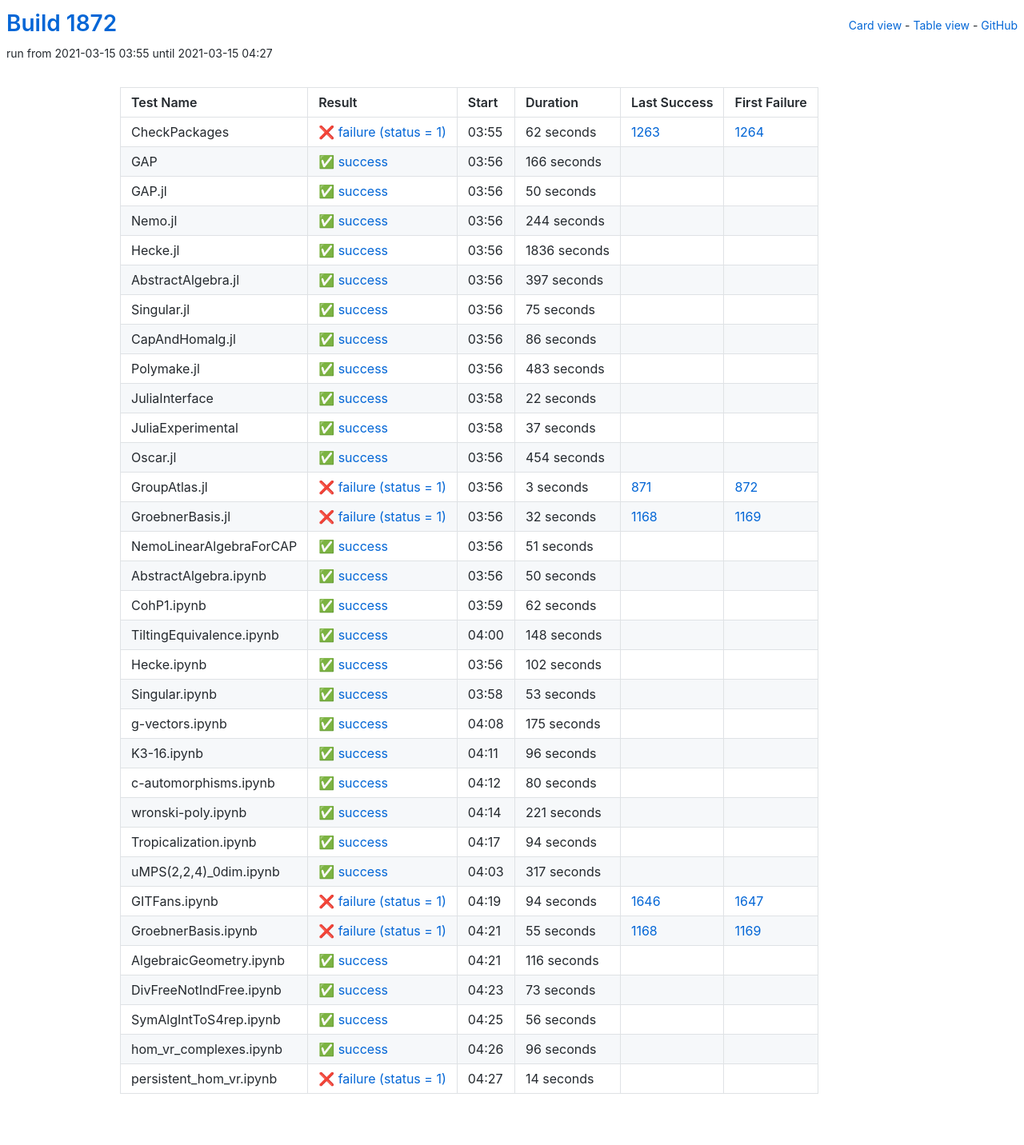
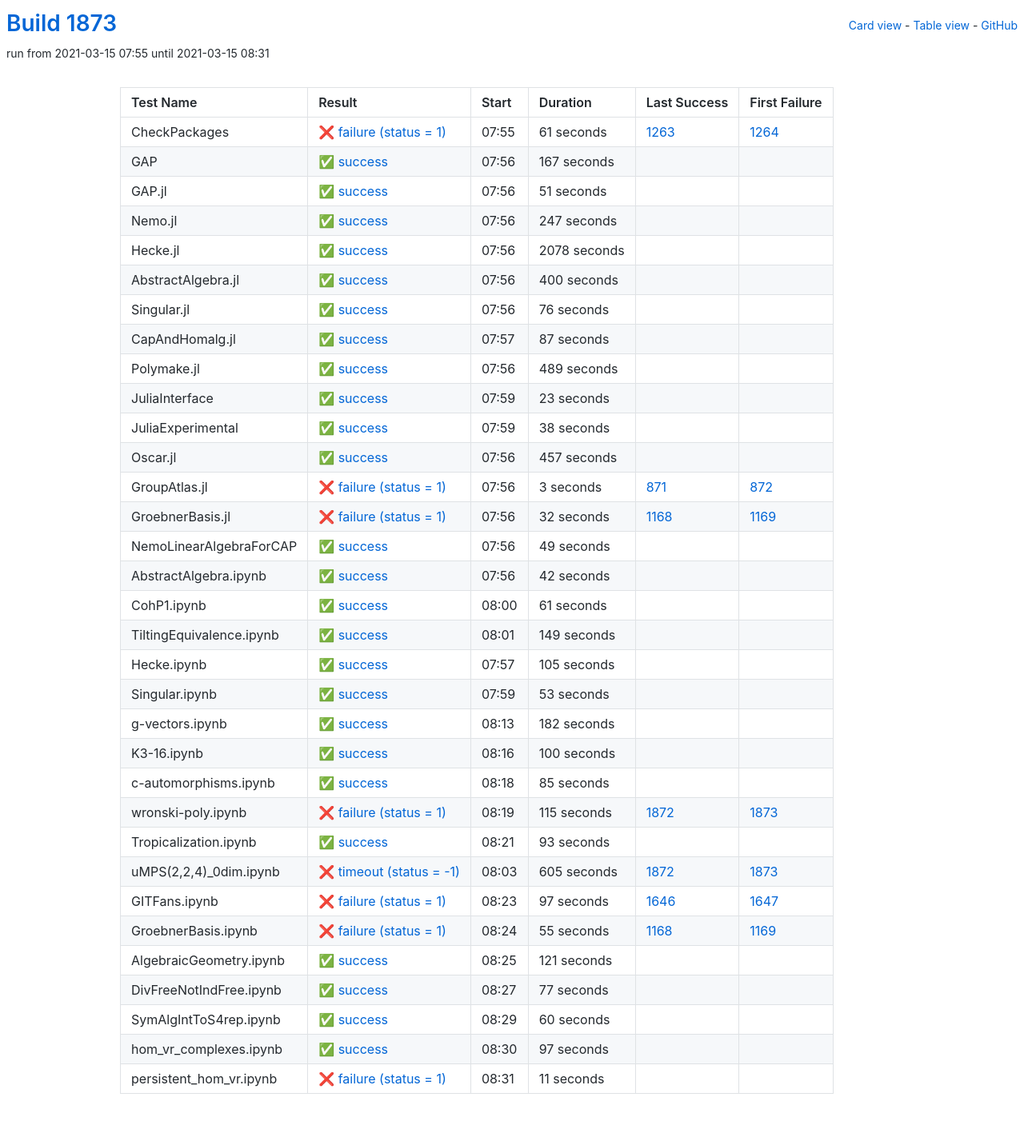
Before and after one commit to oscar-system/oscar-ci-status-stable, a Jekyll site: the page built from table.html, in a window 1280 px wide. Shown: the whole page at 80% size. Built offline with Jekyll 4.4.1, drawn with Linux system fonts in a browser that asks for light colours.

Commit message:
Build #1873

```diff
--- a/_data/ci.yml
+++ b/_data/ci.yml
@@ -1,6 +1,6 @@
 ---
-build: 1872
-build_url: https://oscarci.mathematik.uni-kl.de/job/oscar-stable/1872/
+build: 1873
+build_url: https://oscarci.mathematik.uni-kl.de/job/oscar-stable/1873/
 job: oscar-stable
 organization: oscar-system
 repo: oscar-ci-status-stable
@@ -8,152 +8,152 @@ repourl: https://github.com/oscar-system/oscar-ci-status-stable
 tests:
 - name: CheckPackages
   id: checkpackages
-  log: https://oscarci.mathematik.uni-kl.de/job/oscar-stable/1872/artifact/logs/build-1872/CheckPackages.log
-  start: 2021-03-15 03:55
+  log: https://oscarci.mathematik.uni-kl.de/job/oscar-stable/1873/artifact/logs/build-1873/CheckPackages.log
+  start: 2021-03-15 07:55
   success: false
   exitcode: 1
   status: failure
-  duration: 62
+  duration: 61
   last_success: 1263
   last_success_url: https://oscarci.mathematik.uni-kl.de/job/oscar-stable/1263/
   first_failure: 1264
   first_failure_url: https://oscarci.mathematik.uni-kl.de/job/oscar-stable/1264/
 - name: GAP
   id: gap
-  log: https://oscarci.mathematik.uni-kl.de/job/oscar-stable/1872/artifact/logs/build-1872/GAP.log
-  start: 2021-03-15 03:56
+  log: https://oscarci.mathematik.uni-kl.de/job/oscar-stable/1873/artifact/logs/build-1873/GAP.log
+  start: 2021-03-15 07:56
   success: true
   exitcode: 0
   status: success
-  duration: 166
+  duration: 167
   last_success: false
   last_success_url:
   first_failure: false
   first_failure_url:
 - name: GAP.jl
   id: gap-jl
-  log: https://oscarci.mathematik.uni-kl.de/job/oscar-stable/1872/artifact/logs/build-1872/GAP.jl.log
-  start: 2021-03-15 03:56
+  log: https://oscarci.mathematik.uni-kl.de/job/oscar-stable/1873/artifact/logs/build-1873/GAP.jl.log
+  start: 2021-03-15 07:56
   success: true
   exitcode: 0
   status: success
-  duration: 50
+  duration: 51
   last_success: false
   last_success_url:
   first_failure: false
   first_failure_url:
 - name: Nemo.jl
   id: nemo-jl
-  log: https://oscarci.mathematik.uni-kl.de/job/oscar-stable/1872/artifact/logs/build-1872/Nemo.jl.log
-  start: 2021-03-15 03:56
+  log: https://oscarci.mathematik.uni-kl.de/job/oscar-stable/1873/artifact/logs/build-1873/Nemo.jl.log
+  start: 2021-03-15 07:56
   success: true
   exitcode: 0
   status: success
-  duration: 244
+  duration: 247
   last_success: false
   last_success_url:
   first_failure: false
   first_failure_url:
 - name: Hecke.jl
   id: hecke-jl
-  log: https://oscarci.mathematik.uni-kl.de/job/oscar-stable/1872/artifact/logs/build-1872/Hecke.jl.log
-  start: 2021-03-15 03:56
+  log: https://oscarci.mathematik.uni-kl.de/job/oscar-stable/1873/artifact/logs/build-1873/Hecke.jl.log
+  start: 2021-03-15 07:56
   success: true
   exitcode: 0
   status: success
-  duration: 1836
+  duration: 2078
   last_success: false
   last_success_url:
   first_failure: false
   first_failure_url:
 - name: AbstractAlgebra.jl
   id: abstractalgebra-jl
-  log: https://oscarci.mathematik.uni-kl.de/job/oscar-stable/1872/artifact/logs/build-1872/AbstractAlgebra.jl.log
-  start: 2021-03-15 03:56
+  log: https://oscarci.mathematik.uni-kl.de/job/oscar-stable/1873/artifact/logs/build-1873/AbstractAlgebra.jl.log
+  start: 2021-03-15 07:56
   success: true
   exitcode: 0
   status: success
-  duration: 397
+  duration: 400
   last_success: false
   last_success_url:
   first_failure: false
   first_failure_url:
 - name: Singular.jl
   id: singular-jl
-  log: https://oscarci.mathematik.uni-kl.de/job/oscar-stable/1872/artifact/logs/build-1872/Singular.jl.log
-  start: 2021-03-15 03:56
+  log: https://oscarci.mathematik.uni-kl.de/job/oscar-stable/1873/artifact/logs/build-1873/Singular.jl.log
+  start: 2021-03-15 07:56
   success: true
   exitcode: 0
   status: success
-  duration: 75
+  duration: 76
   last_success: false
   last_success_url:
   first_failure: false
   first_failure_url:
 - name: CapAndHomalg.jl
   id: capandhomalg-jl
-  log: https://oscarci.mathematik.uni-kl.de/job/oscar-stable/1872/artifact/logs/build-1872/CapAndHomalg.jl.log
-  start: 2021-03-15 03:56
+  log: https://oscarci.mathematik.uni-kl.de/job/oscar-stable/1873/artifact/logs/build-1873/CapAndHomalg.jl.log
+  start: 2021-03-15 07:57
   success: true
   exitcode: 0
   status: success
-  duration: 86
+  duration: 87
   last_success: false
   last_success_url:
   first_failure: false
   first_failure_url:
 - name: Polymake.jl
   id: polymake-jl
-  log: https://oscarci.mathematik.uni-kl.de/job/oscar-stable/1872/artifact/logs/build-1872/Polymake.jl.log
-  start: 2021-03-15 03:56
+  log: https://oscarci.mathematik.uni-kl.de/job/oscar-stable/1873/artifact/logs/build-1873/Polymake.jl.log
+  start: 2021-03-15 07:56
   success: true
   exitcode: 0
   status: success
-  duration: 483
+  duration: 489
   last_success: false
   last_success_url:
   first_failure: false
   first_failure_url:
 - name: JuliaInterface
   id: juliainterface
-  log: https://oscarci.mathematik.uni-kl.de/job/oscar-stable/1872/artifact/logs/build-1872/JuliaInterface.log
-  start: 2021-03-15 03:58
+  log: https://oscarci.mathematik.uni-kl.de/job/oscar-stable/1873/artifact/logs/build-1873/JuliaInterface.log
+  start: 2021-03-15 07:59
   success: true
   exitcode: 0
   status: success
-  duration: 22
+  duration: 23
   last_success: false
   last_success_url:
   first_failure: false
   first_failure_url:
 - name: JuliaExperimental
   id: juliaexperimental
-  log: https://oscarci.mathematik.uni-kl.de/job/oscar-stable/1872/artifact/logs/build-1872/JuliaExperimental.log
-  start: 2021-03-15 03:58
+  log: https://oscarci.mathematik.uni-kl.de/job/oscar-stable/1873/artifact/logs/build-1873/JuliaExperimental.log
+  start: 2021-03-15 07:59
   success: true
   exitcode: 0
   status: success
-  duration: 37
+  duration: 38
   last_success: false
   last_success_url:
   first_failure: false
   first_failure_url:
 - name: Oscar.jl
   id: oscar-jl
-  log: https://oscarci.mathematik.uni-kl.de/job/oscar-stable/1872/artifact/logs/build-1872/Oscar.jl.log
-  start: 2021-03-15 03:56
+  log: https://oscarci.mathematik.uni-kl.de/job/oscar-stable/1873/artifact/logs/build-1873/Oscar.jl.log
+  start: 2021-03-15 07:56
   success: true
   exitcode: 0
   status: success
-  duration: 454
+  duration: 457
   last_success: false
   last_success_url:
   first_failure: false
   first_failure_url:
 - name: GroupAtlas.jl
   id: groupatlas-jl
-  log: https://oscarci.mathematik.uni-kl.de/job/oscar-stable/1872/artifact/logs/build-1872/GroupAtlas.jl.log
-  start: 2021-03-15 03:56
+  log: https://oscarci.mathematik.uni-kl.de/job/oscar-stable/1873/artifact/logs/build-1873/GroupAtlas.jl.log
+  start: 2021-03-15 07:56
   success: false
   exitcode: 1
   status: failure
@@ -164,8 +164,8 @@ tests:
   first_failure_url: https://oscarci.mathematik.uni-kl.de/job/oscar-stable/872/
 - name: GroebnerBasis.jl
   id: groebnerbasis-jl
-  log: https://oscarci.mathematik.uni-kl.de/job/oscar-stable/1872/artifact/logs/build-1872/GroebnerBasis.jl.log
-  start: 2021-03-15 03:56
+  log: https://oscarci.mathematik.uni-kl.de/job/oscar-stable/1873/artifact/logs/build-1873/GroebnerBasis.jl.log
+  start: 2021-03-15 07:56
   success: false
   exitcode: 1
   status: failure
@@ -176,68 +176,68 @@ tests:
   first_failure_url: https://oscarci.mathematik.uni-kl.de/job/oscar-stable/1169/
 - name: NemoLinearAlgebraForCAP
   id: nemolinearalgebraforcap
-  log: https://oscarci.mathematik.uni-kl.de/job/oscar-stable/1872/artifact/logs/build-1872/NemoLinearAlgebraForCAP.log
-  start: 2021-03-15 03:56
+  log: https://oscarci.mathematik.uni-kl.de/job/oscar-stable/1873/artifact/logs/build-1873/NemoLinearAlgebraForCAP.log
+  start: 2021-03-15 07:56
   success: true
   exitcode: 0
   status: success
-  duration: 51
+  duration: 49
   last_success: false
   last_success_url:
   first_failure: false
   first_failure_url:
 - name: AbstractAlgebra.ipynb
   id: abstractalgebra-ipynb
-  log: https://oscarci.mathematik.uni-kl.de/job/oscar-stable/1872/artifact/logs/build-1872/AbstractAlgebra.ipynb.log
-  start: 2021-03-15 03:56
+  log: https://oscarci.mathematik.uni-kl.de/job/oscar-stable/1873/artifact/logs/build-1873/AbstractAlgebra.ipynb.log
+  start: 2021-03-15 07:56
   success: true
   exitcode: 0
   status: success
-  duration: 50
+  duration: 42
   last_success: false
   last_success_url:
   first_failure: false
   first_failure_url:
 - name: CohP1.ipynb
   id: cohp1-ipynb
-  log: https://oscarci.mathematik.uni-kl.de/job/oscar-stable/1872/artifact/logs/build-1872/CohP1.ipynb.log
-  start: 2021-03-15 03:59
+  log: https://oscarci.mathematik.uni-kl.de/job/oscar-stable/1873/artifact/logs/build-1873/CohP1.ipynb.log
+  start: 2021-03-15 08:00
   success: true
   exitcode: 0
   status: success
-  duration: 62
+  duration: 61
   last_success: false
   last_success_url:
   first_failure: false
   first_failure_url:
 - name: TiltingEquivalence.ipynb
   id: tiltingequivalence-ipynb
-  log: https://oscarci.mathematik.uni-kl.de/job/oscar-stable/1872/artifact/logs/build-1872/TiltingEquivalence.ipynb.log
-  start: 2021-03-15 04:00
+  log: https://oscarci.mathematik.uni-kl.de/job/oscar-stable/1873/artifact/logs/build-1873/TiltingEquivalence.ipynb.log
+  start: 2021-03-15 08:01
   success: true
   exitcode: 0
   status: success
-  duration: 148
+  duration: 149
   last_success: false
   last_success_url:
   first_failure: false
   first_failure_url:
 - name: Hecke.ipynb
   id: hecke-ipynb
-  log: https://oscarci.mathematik.uni-kl.de/job/oscar-stable/1872/artifact/logs/build-1872/Hecke.ipynb.log
-  start: 2021-03-15 03:56
+  log: https://oscarci.mathematik.uni-kl.de/job/oscar-stable/1873/artifact/logs/build-1873/Hecke.ipynb.log
+  start: 2021-03-15 07:57
   success: true
   exitcode: 0
   status: success
-  duration: 102
+  duration: 105
   last_success: false
   last_success_url:
   first_failure: false
   first_failure_url:
 - name: Singular.ipynb
   id: singular-ipynb
-  log: https://oscarci.mathematik.uni-kl.de/job/oscar-stable/1872/artifact/logs/build-1872/Singular.ipynb.log
-  start: 2021-03-15 03:58
+  log: https://oscarci.mathematik.uni-kl.de/job/oscar-stable/1873/artifact/logs/build-1873/Singular.ipynb.log
+  start: 2021-03-15 07:59
   success: true
   exitcode: 0
   status: success
@@ -248,92 +248,92 @@ tests:
   first_failure_url:
 - name: g-vectors.ipynb
   id: g-vectors-ipynb
-  log: https://oscarci.mathematik.uni-kl.de/job/oscar-stable/1872/artifact/logs/build-1872/g-vectors.ipynb.log
-  start: 2021-03-15 04:08
+  log: https://oscarci.mathematik.uni-kl.de/job/oscar-stable/1873/artifact/logs/build-1873/g-vectors.ipynb.log
+  start: 2021-03-15 08:13
   success: true
   exitcode: 0
   status: success
-  duration: 175
+  duration: 182
   last_success: false
   last_success_url:
   first_failure: false
   first_failure_url:
 - name: K3-16.ipynb
   id: k3-16-ipynb
-  log: https://oscarci.mathematik.uni-kl.de/job/oscar-stable/1872/artifact/logs/build-1872/K3-16.ipynb.log
-  start: 2021-03-15 04:11
+  log: https://oscarci.mathematik.uni-kl.de/job/oscar-stable/1873/artifact/logs/build-1873/K3-16.ipynb.log
+  start: 2021-03-15 08:16
   success: true
   exitcode: 0
   status: success
-  duration: 96
+  duration: 100
   last_success: false
   last_success_url:
   first_failure: false
   first_failure_url:
 - name: c-automorphisms.ipynb
   id: c-automorphisms-ipynb
-  log: https://oscarci.mathematik.uni-kl.de/job/oscar-stable/1872/artifact/logs/build-1872/c-automorphisms.ipynb.log
-  start: 2021-03-15 04:12
+  log: https://oscarci.mathematik.uni-kl.de/job/oscar-stable/1873/artifact/logs/build-1873/c-automorphisms.ipynb.log
+  start: 2021-03-15 08:18
   success: true
   exitcode: 0
   status: success
-  duration: 80
+  duration: 85
   last_success: false
   last_success_url:
   first_failure: false
   first_failure_url:
 - name: wronski-poly.ipynb
   id: wronski-poly-ipynb
-  log: https://oscarci.mathematik.uni-kl.de/job/oscar-stable/1872/artifact/logs/build-1872/wronski-poly.ipynb.log
-  start: 2021-03-15 04:14
+  log: https://oscarci.mathematik.uni-kl.de/job/oscar-stable/1873/artifact/logs/build-1873/wronski-poly.ipynb.log
+  start: 2021-03-15 08:19
+  success: false
+  exitcode: 1
+  status: failure
+  duration: 115
+  last_success: 1872
+  last_success_url: https://oscarci.mathematik.uni-kl.de/job/oscar-stable/1872/
+  first_failure: 1873
+  first_failure_url: https://oscarci.mathematik.uni-kl.de/job/oscar-stable/1873/
+- name: Tropicalization.ipynb
+  id: tropicalization-ipynb
+  log: https://oscarci.mathematik.uni-kl.de/job/oscar-stable/1873/artifact/logs/build-1873/Tropicalization.ipynb.log
+  start: 2021-03-15 08:21
   success: true
   exitcode: 0
   status: success
-  duration: 221
-  last_success: false
-  last_success_url:
-  first_failure: false
-  first_failure_url:
-- name: Tropicalization.ipynb
-  id: tropicalization-ipynb
-  log: https://oscarci.mathematik.uni-kl.de/job/oscar-stable/1872/artifact/logs/build-1872/Tropicalization.ipynb.log
-  start: 2021-03-15 04:17
-  success: true
-  exitcode: 0
-  status: success
-  duration: 94
+  duration: 93
   last_success: false
   last_success_url:
   first_failure: false
   first_failure_url:
 - name: uMPS(2,2,4)_0dim.ipynb
   id: umps-2-2-4-0dim-ipynb
-  log: https://oscarci.mathematik.uni-kl.de/job/oscar-stable/1872/artifact/logs/build-1872/uMPS-2-2-4-_0dim.ipynb.log
-  start: 2021-03-15 04:03
-  success: true
-  exitcode: 0
-  status: success
-  duration: 317
-  last_success: false
-  last_success_url:
-  first_failure: false
-  first_failure_url:
+  log: https://oscarci.mathematik.uni-kl.de/job/oscar-stable/1873/artifact/logs/build-1873/uMPS-2-2-4-_0dim.ipynb.log
+  start: 2021-03-15 08:03
+  success: false
+  exitcode: -1
+  status: timeout
+  duration: 605
+  last_success: 1872
+  last_success_url: https://oscarci.mathematik.uni-kl.de/job/oscar-stable/1872/
+  first_failure: 1873
+  first_failure_url: https://oscarci.mathematik.uni-kl.de/job/oscar-stable/1873/
 - name: GITFans.ipynb
   id: gitfans-ipynb
-  log: https://oscarci.mathematik.uni-kl.de/job/oscar-stable/1872/artifact/logs/build-1872/GITFans.ipynb.log
-  start: 2021-03-15 04:19
+  log: https://oscarci.mathematik.uni-kl.de/job/oscar-stable/1873/artifact/logs/build-1873/GITFans.ipynb.log
+  start: 2021-03-15 08:23
   success: false
   exitcode: 1
   status: failure
-  duration: 94
+  duration: 97
   last_success: 1646
   last_success_url: https://oscarci.mathematik.uni-kl.de/job/oscar-stable/1646/
   first_failure: 1647
   first_failure_url: https://oscarci.mathematik.uni-kl.de/job/oscar-stable/1647/
 - name: GroebnerBasis.ipynb
   id: groebnerbasis-ipynb
-  log: https://oscarci.mathematik.uni-kl.de/job/oscar-stable/1872/artifact/logs/build-1872/GroebnerBasis.ipynb.log
-  start: 2021-03-15 04:21
+  log: https://oscarci.mathematik.uni-kl.de/job/oscar-stable/1873/artifact/logs/build-1873/GroebnerBasis.ipynb.log
+  start: 2021-03-15 08:24
   success: false
   exitcode: 1
   status: failure
@@ -344,60 +344,60 @@ tests:
   first_failure_url: https://oscarci.mathematik.uni-kl.de/job/oscar-stable/1169/
 - name: AlgebraicGeometry.ipynb
   id: algebraicgeometry-ipynb
-  log: https://oscarci.mathematik.uni-kl.de/job/oscar-stable/1872/artifact/logs/build-1872/AlgebraicGeometry.ipynb.log
-  start: 2021-03-15 04:21
+  log: https://oscarci.mathematik.uni-kl.de/job/oscar-stable/1873/artifact/logs/build-1873/AlgebraicGeometry.ipynb.log
+  start: 2021-03-15 08:25
   success: true
   exitcode: 0
   status: success
-  duration: 116
+  duration: 121
   last_success: false
   last_success_url:
   first_failure: false
   first_failure_url:
 - name: DivFreeNotIndFree.ipynb
   id: divfreenotindfree-ipynb
-  log: https://oscarci.mathematik.uni-kl.de/job/oscar-stable/1872/artifact/logs/build-1872/DivFreeNotIndFree.ipynb.log
-  start: 2021-03-15 04:23
+  log: https://oscarci.mathematik.uni-kl.de/job/oscar-stable/1873/artifact/logs/build-1873/DivFreeNotIndFree.ipynb.log
+  start: 2021-03-15 08:27
   success: true
   exitcode: 0
   status: success
-  duration: 73
+  duration: 77
   last_success: false
   last_success_url:
   first_failure: false
   first_failure_url:
 - name: SymAlgIntToS4rep.ipynb
   id: symalginttos4rep-ipynb
-  log: https://oscarci.mathematik.uni-kl.de/job/oscar-stable/1872/artifact/logs/build-1872/SymAlgIntToS4rep.ipynb.log
-  start: 2021-03-15 04:25
+  log: https://oscarci.mathematik.uni-kl.de/job/oscar-stable/1873/artifact/logs/build-1873/SymAlgIntToS4rep.ipynb.log
+  start: 2021-03-15 08:29
   success: true
   exitcode: 0
   status: success
-  duration: 56
+  duration: 60
   last_success: false
   last_success_url:
   first_failure: false
   first_failure_url:
 - name: hom_vr_complexes.ipynb
   id: hom-vr-complexes-ipynb
-  log: https://oscarci.mathematik.uni-kl.de/job/oscar-stable/1872/artifact/logs/build-1872/hom_vr_complexes.ipynb.log
-  start: 2021-03-15 04:26
+  log: https://oscarci.mathematik.uni-kl.de/job/oscar-stable/1873/artifact/logs/build-1873/hom_vr_complexes.ipynb.log
+  start: 2021-03-15 08:30
   success: true
   exitcode: 0
   status: success
-  duration: 96
+  duration: 97
   last_success: false
   last_success_url:
   first_failure: false
   first_failure_url:
 - name: persistent_hom_vr.ipynb
   id: persistent-hom-vr-ipynb
-  log: https://oscarci.mathematik.uni-kl.de/job/oscar-stable/1872/artifact/logs/build-1872/persistent_hom_vr.ipynb.log
-  start: 2021-03-15 04:27
+  log: https://oscarci.mathematik.uni-kl.de/job/oscar-stable/1873/artifact/logs/build-1873/persistent_hom_vr.ipynb.log
+  start: 2021-03-15 08:31
   success: false
   exitcode: 1
   status: failure
-  duration: 14
+  duration: 11
   last_success: false
   last_success_url:
   first_failure: false
```
Also changed, not shown: README.md.
